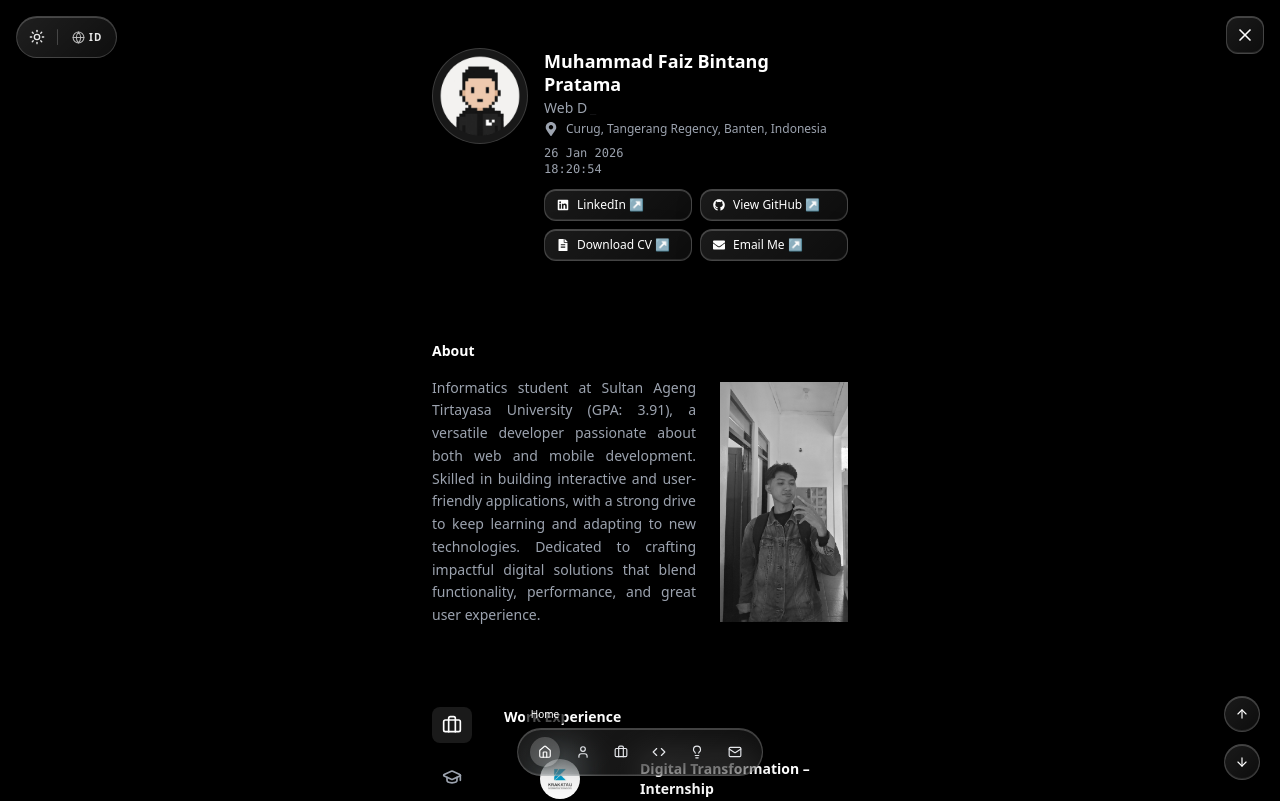
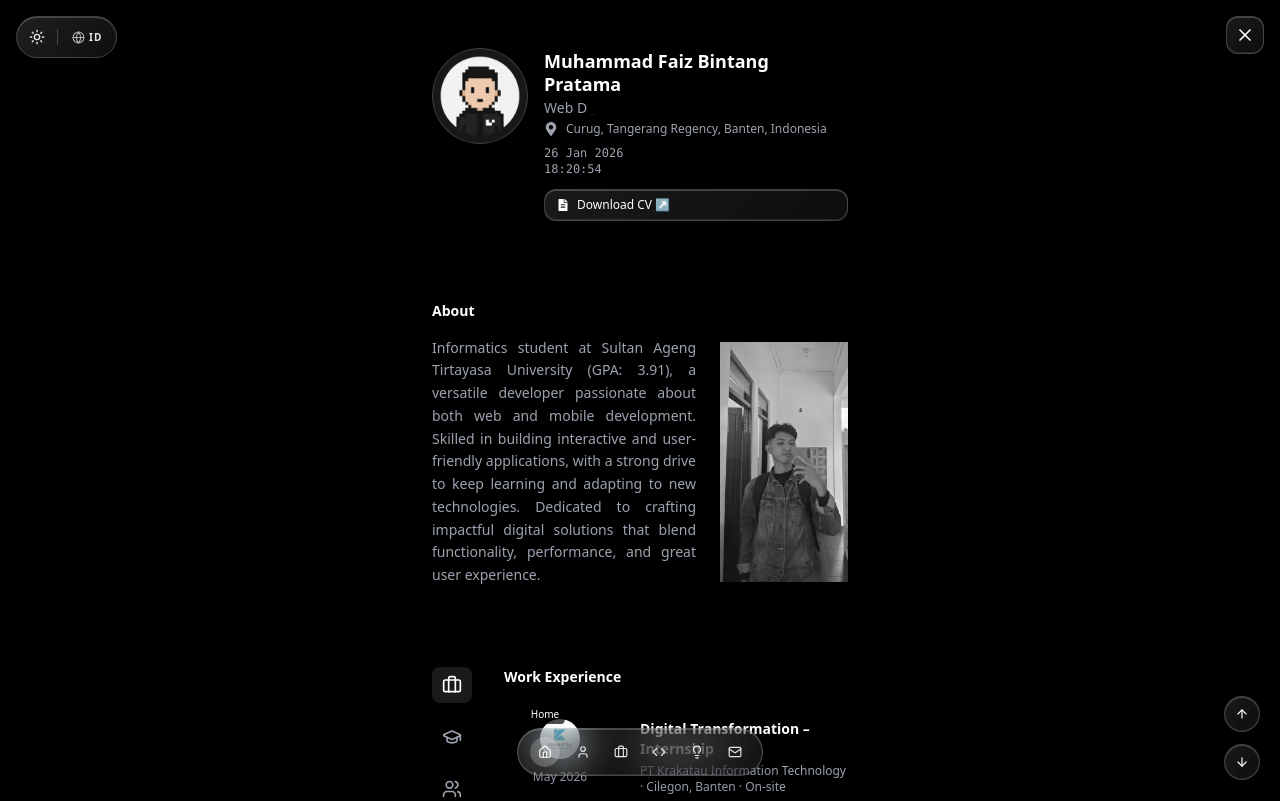
Before and after one commit to Faizpi/Faiz-Dev, a React (Create React App) app: page / in a window 1280 px wide. Shown: the top 801 px of the page. Built offline with nearby package versions, Linux system fonts and the light colour scheme.

Commit message:
feat: implement multi-language support and create social buttons component

```diff
--- a/src/components/Intro/SocialButtons.jsx
+++ b/src/components/Intro/SocialButtons.jsx
@@ -1,5 +1,5 @@
 import { motion } from "framer-motion";
-import { FaLinkedin, FaGithub, FaFileAlt, FaEnvelope } from "react-icons/fa";
+import { FaFileAlt } from "react-icons/fa";
 import { useLang } from "../../context/LanguageContext";
 import translations from "../../context/translations";
 
@@ -20,27 +20,10 @@ export default function SocialButtons() {
 
   const buttons = [
     {
-      href: "https://www.linkedin.com/in/faiz-pratama/",
-      label: t.linkedin,
-      icon: <FaLinkedin size={12} aria-hidden="true" />,
-      external: true,
-    },
-    {
-      href: "https://github.com/Faizpi",
-      label: t.github,
-      icon: <FaGithub size={12} aria-hidden="true" />,
-      external: true,
-    },
-    {
       href: `${process.env.PUBLIC_URL}/Muhammad Faiz Bintang Pratama - CV.pdf`,
       label: t.downloadCV,
       icon: <FaFileAlt size={12} aria-hidden="true" />,
       download: true,
-    },
-    {
-      href: "mailto:faizbintang1244@gmail.com",
-      label: t.emailMe,
-      icon: <FaEnvelope size={12} aria-hidden="true" />,
     },
   ];
 
@@ -61,7 +44,7 @@ export default function SocialButtons() {
                      hover:border-white/50
                      transition-all duration-300
                      focus-visible:outline-none focus-visible:ring-2 focus-visible:ring-blue-400 focus-visible:ring-offset-2 focus-visible:ring-offset-white dark:focus-visible:ring-offset-black
-                     flex-1 basis-[48%] h-8"
+                      w-full h-8"
           style={glassStyle}
         >
           {btn.icon} {btn.label}
--- a/src/context/translations.js
+++ b/src/context/translations.js
@@ -43,7 +43,7 @@ const translations = {
         {
           logo: "kit.png",
           alt: "Krakatau IT Logo",
-          period: "May 2026 – Present",
+          period: "May 2026",
           title: "Digital Transformation – Internship",
           company: "PT Krakatau Information Technology · Cilegon, Banten · On-site",
           bullets: [
@@ -55,7 +55,7 @@ const translations = {
         {
           logo: "SIK.png",
           alt: "Sumi Indo Kabel Logo",
-          period: "Aug 2025 – Present",
+          period: "Aug 2025 – Oct 2025",
           title: "IT Department – Internship",
           company: "PT Sumi Indo Kabel Tbk · Tangerang, Banten",
           bullets: [
@@ -67,6 +67,18 @@ const translations = {
 
       // Education entries
       education: [
+        {
+          logo: "Untirta.png",
+          alt: "Untirta",
+          period: "2023 – Present",
+          title: "S1 Informatics",
+          institution: "Universitas Sultan Ageng Tirtayasa · Cilegon, Banten",
+          bullets: [
+            "GPA 3.91 / 4.00",
+            "Focused on Software Engineering and Web Development",
+            "Active in organizational activities and projects",
+          ],
+        },
         {
           logo: "DBS.png",
           alt: "DBS Foundation",
@@ -84,18 +96,6 @@ const translations = {
           bullets: [
             "Completed Intermediate & Expert level tracks",
             "Focused on Flutter-based multi-platform app development with AI integration",
-          ],
-        },
-        {
-          logo: "Untirta.png",
-          alt: "Untirta",
-          period: "2023 – Present",
-          title: "S1 Informatics",
-          institution: "Universitas Sultan Ageng Tirtayasa · Cilegon, Banten",
-          bullets: [
-            "GPA 3.87 / 4.00",
-            "Focused on Software Engineering and Web Development",
-            "Active in organizational activities and projects",
           ],
         },
       ],
@@ -172,7 +172,7 @@ const translations = {
         {
           logo: "kit.png",
           alt: "Logo Krakatau IT",
-          period: "Mei 2026 – Sekarang",
+          period: "Mei 2026",
           title: "Transformasi Digital – Magang",
           company: "PT Krakatau Information Technology · Cilegon, Banten · Onsite",
           bullets: [
@@ -184,7 +184,7 @@ const translations = {
         {
           logo: "SIK.png",
           alt: "Logo Sumi Indo Kabel",
-          period: "Agu 2025 – Sekarang",
+          period: "Agu 2025 – Okt 2025",
           title: "Departemen IT – Magang",
           company: "PT Sumi Indo Kabel Tbk · Tangerang, Banten",
           bullets: [
@@ -196,6 +196,18 @@ const translations = {
 
       // Education entries
       education: [
+        {
+          logo: "Untirta.png",
+          alt: "Untirta",
+          period: "2023 – Sekarang",
+          title: "S1 Informatika",
+          institution: "Universitas Sultan Ageng Tirtayasa · Cilegon, Banten",
+          bullets: [
+            "IPK 3,91 / 4,00",
+            "Fokus pada Rekayasa Perangkat Lunak dan Pengembangan Web",
+            "Aktif dalam kegiatan organisasi dan proyek",
+          ],
+        },
         {
           logo: "DBS.png",
           alt: "DBS Foundation",
@@ -213,18 +225,6 @@ const translations = {
           bullets: [
             "Menyelesaikan jalur Intermediate & Expert",
             "Fokus pada pengembangan aplikasi multi-platform berbasis Flutter dengan integrasi AI",
-          ],
-        },
-        {
-          logo: "Untirta.png",
-          alt: "Untirta",
-          period: "2023 – Sekarang",
-          title: "S1 Informatika",
-          institution: "Universitas Sultan Ageng Tirtayasa · Cilegon, Banten",
-          bullets: [
-            "IPK 3,87 / 4,00",
-            "Fokus pada Rekayasa Perangkat Lunak dan Pengembangan Web",
-            "Aktif dalam kegiatan organisasi dan proyek",
           ],
         },
       ],
```
Also changed, not shown: .omo/run-continuation/ses_0a18ce502ffeO45xx2GaD6ro4t.json (added), .omo/run-continuation/ses_0a18d425fffe8QUnZUHkIZ68jH.json (added).
